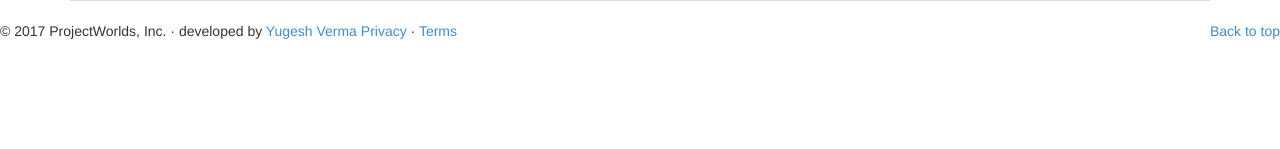
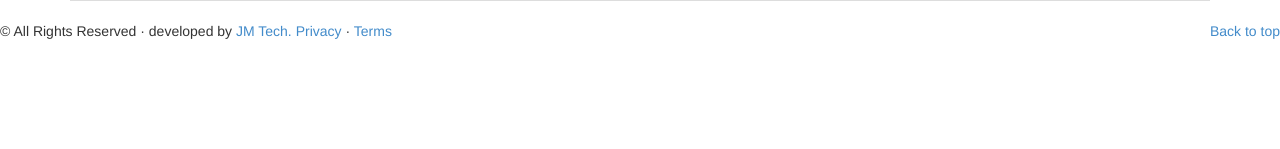
Before and after one commit to Joseph-Maina/attendance-system, a PHP site: page / in a window 1280 px wide. Shown: the part 651-800 px from the top of the page. Run offline with PHP 8.4, Linux system fonts and the light colour scheme; some libraries are stand-ins or nearby versions.

Commit message:
attendance system

```diff
--- a/Attendance-System-master/index.php
+++ b/Attendance-System-master/index.php
@@ -108,7 +108,7 @@
      <!-- FOOTER -->
       <footer style="background:; height:120%;">
         <p class="pull-right"><a href="#">Back to top</a></p>
-        <p>&copy;       2017 ProjectWorlds, Inc. &middot;  developed by  <a href="https://facebook.com/yugesh.verma.35">Yugesh Verma </a><a href="http://projectworlds.in">Privacy</a> &middot; <a href="http://projectworlds.in">Terms</a></p>
+        <p>&copy;  All Rights Reserved &middot;  developed by  <a href="#">JM Tech. </a><a href="#">Privacy</a> &middot; <a href="#">Terms</a></p>
       </footer>
 
     </div><!-- /.container -->
```
